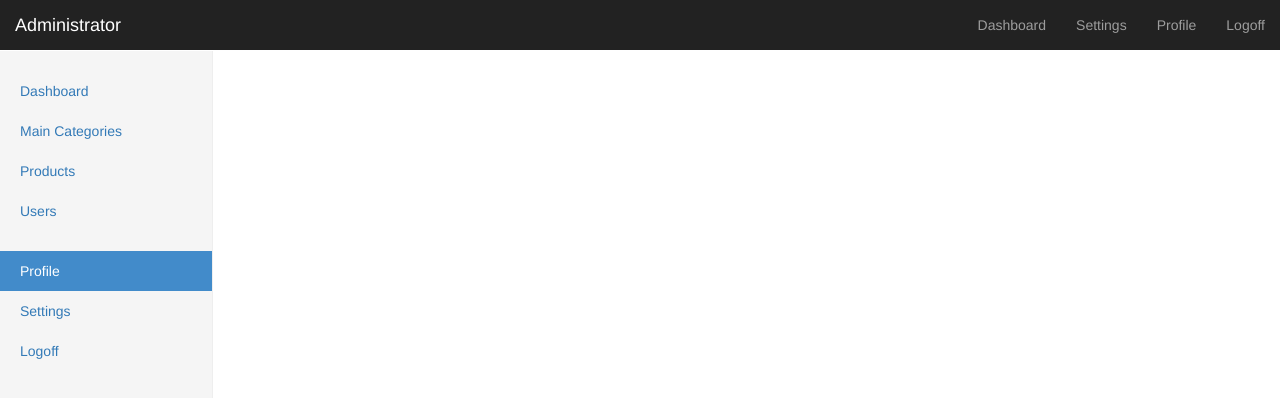
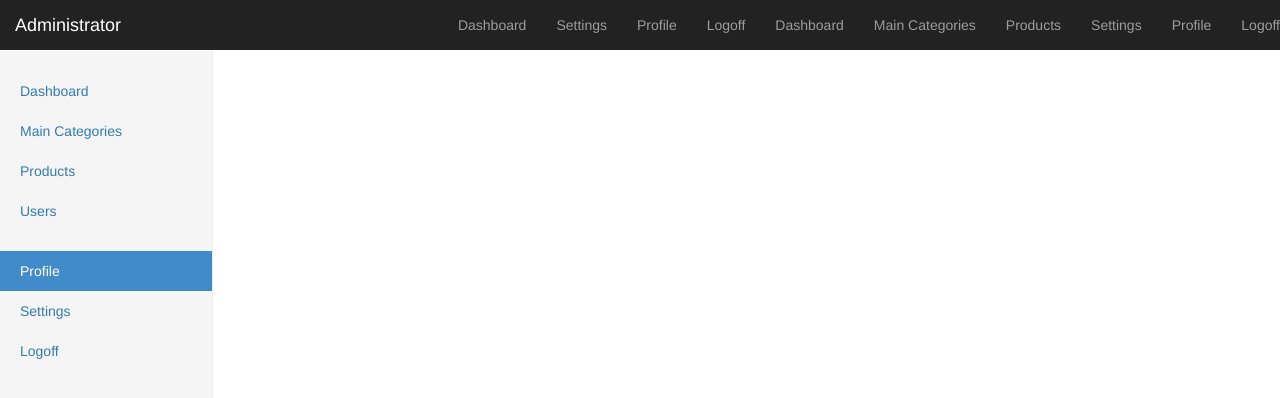
Before and after one commit to adaptedlogic/seun_tasty, a plain HTML site: page profile.html in a window 1280 px wide. Drawn offline with Linux system fonts and the light colour scheme.

Commit message:
update 3

```diff
--- a/profile.html
+++ b/profile.html
@@ -44,6 +44,16 @@
                     <li><a href="./settings.html">Settings</a></li>
                     <li><a href="./profile.html">Profile</a></li>
                     <li><a href="./index.html">Logoff</a></li>
+                    <ul class="nav navbar-nav navbar-right">
+                        <li><a href="./dashboard.html">Dashboard</a></li>
+                        <li><a href="./main_cat.html">Main Categories</a></li>
+                        <li>
+                            <a href="./products.html">Products</a>
+                        </li>
+                        <li><a href="./settings.html">Settings</a></li>
+                        <li><a href="./profile.html">Profile</a></li>
+                        <li><a href="./index.html">Logoff</a></li>
+                    </ul>
                 </ul>
 
             </div>
```
Also changed, not shown: dashboard.html (+4 -0 lines), main_cat.html (+4 -0 lines), products.html (+4 -0 lines), settings.html (+4 -0 lines), users.html (+4 -0 lines).
